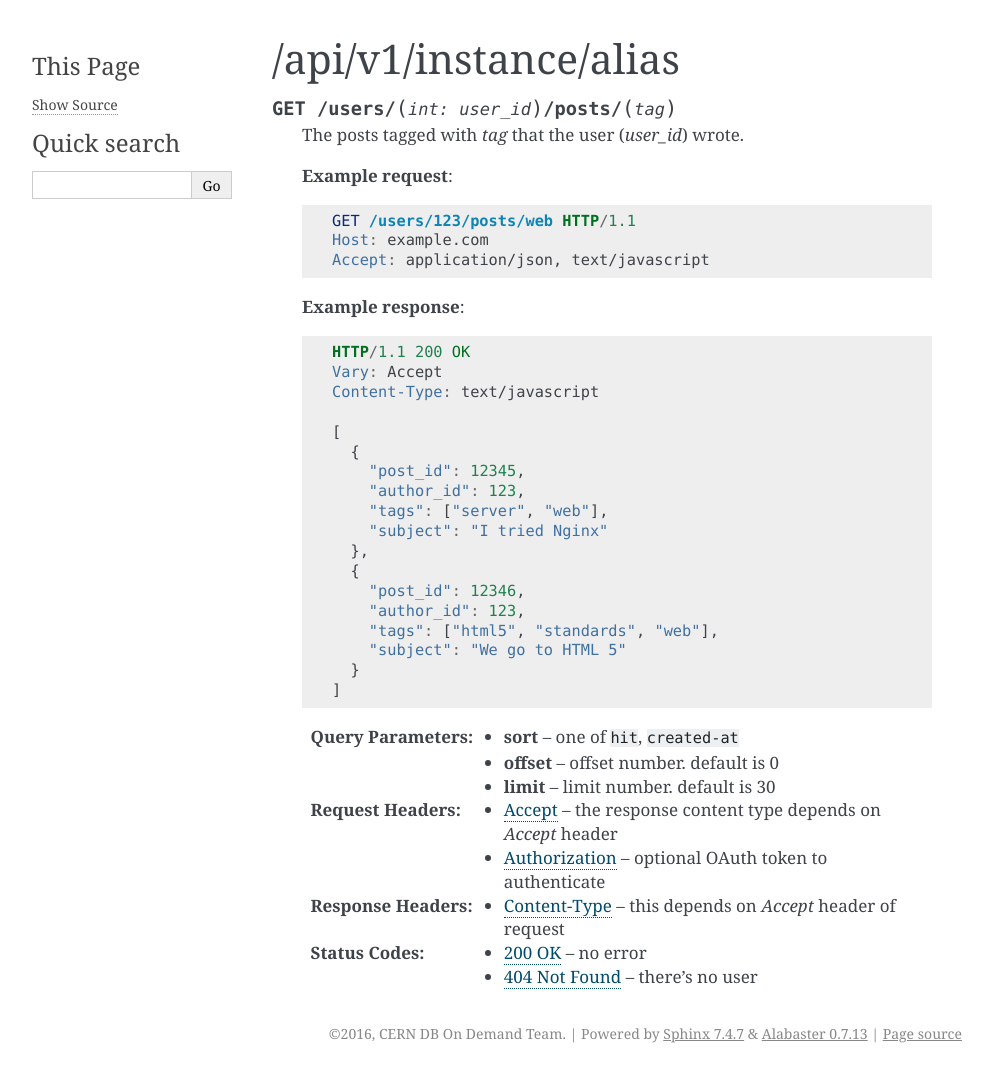
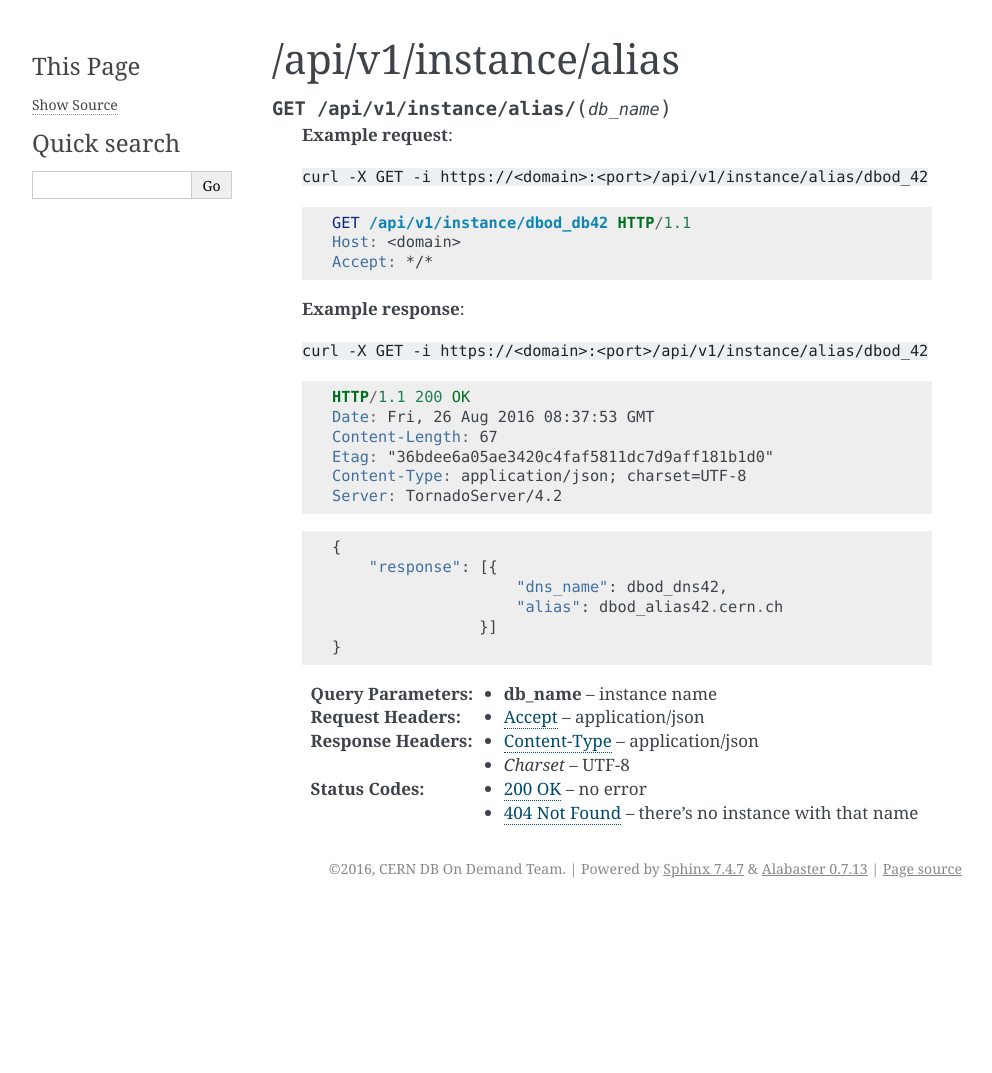
Before and after one commit to cerndb/dbod-api, a Sphinx documentation site: the page built from doc/source/endpoints/instance_alias.rst, in a window 1280 px wide. Shown: the whole page, without its empty margins (148-1140 px from the left). Built offline with Sphinx 7.4.7, drawn with Linux system fonts in a browser that asks for light colours; after the commit the page ends 908 px from its top, so only the background shows below that.

Commit message:
DOC: Adds instance/alias endpoint

```diff
--- a/doc/source/endpoints/instance_alias.rst
+++ b/doc/source/endpoints/instance_alias.rst
@@ -1,48 +1,43 @@
 /api/v1/instance/alias
 =======================
 
-.. http:get:: /users/(int:user_id)/posts/(tag)
+.. http:get:: /api/v1/instance/alias/(db_name)
 
-   The posts tagged with `tag` that the user (`user_id`) wrote.
+    **Example request**:
 
-   **Example request**:
+    ``curl -X GET -i https://<domain>:<port>/api/v1/instance/alias/dbod_42``
 
-   .. sourcecode:: http
+    .. sourcecode:: http
 
-      GET /users/123/posts/web HTTP/1.1
-      Host: example.com
-      Accept: application/json, text/javascript
+        GET /api/v1/instance/dbod_db42 HTTP/1.1
+        Host: <domain>
+        Accept: */*
 
-   **Example response**:
+    **Example response**:
 
-   .. sourcecode:: http
+    ``curl -X GET -i https://<domain>:<port>/api/v1/instance/alias/dbod_42``
 
-      HTTP/1.1 200 OK
-      Vary: Accept
-      Content-Type: text/javascript
+    .. sourcecode:: http
 
-      [
+        HTTP/1.1 200 OK
+        Date: Fri, 26 Aug 2016 08:37:53 GMT
+        Content-Length: 67
+        Etag: "36bdee6a05ae3420c4faf5811dc7d9aff181b1d0"
+        Content-Type: application/json; charset=UTF-8
+        Server: TornadoServer/4.2
+
+    .. sourcecode:: python
+
         {
-          "post_id": 12345,
-          "author_id": 123,
-          "tags": ["server", "web"],
-          "subject": "I tried Nginx"
-        },
-        {
-          "post_id": 12346,
-          "author_id": 123,
-          "tags": ["html5", "standards", "web"],
-          "subject": "We go to HTML 5"
+            "response": [{
+                            "dns_name": dbod_dns42,
+                            "alias": dbod_alias42.cern.ch
+                        }]
         }
-      ]
 
-   :query sort: one of ``hit``, ``created-at``
-   :query offset: offset number. default is 0
-   :query limit: limit number. default is 30
-   :reqheader Accept: the response content type depends on
-                      :mailheader:`Accept` header
-   :reqheader Authorization: optional OAuth token to authenticate
-   :resheader Content-Type: this depends on :mailheader:`Accept`
-                            header of request
-   :statuscode 200: no error
-   :statuscode 404: there's no user
+    :query db_name: instance name
+    :reqheader Accept: application/json
+    :resheader Content-Type: application/json
+    :resheader Charset: UTF-8
+    :statuscode 200: no error
+    :statuscode 404: there's no instance with that name
```
